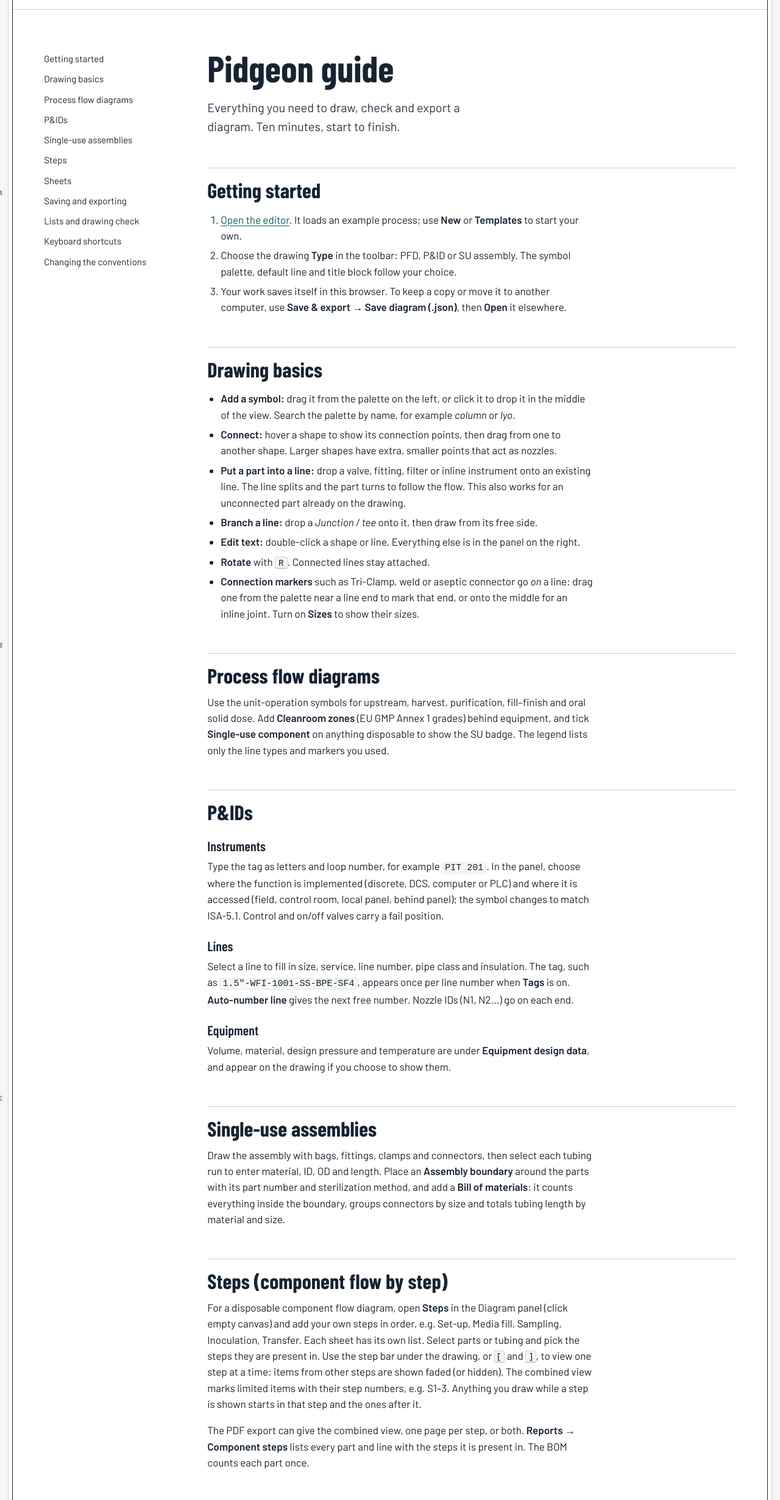
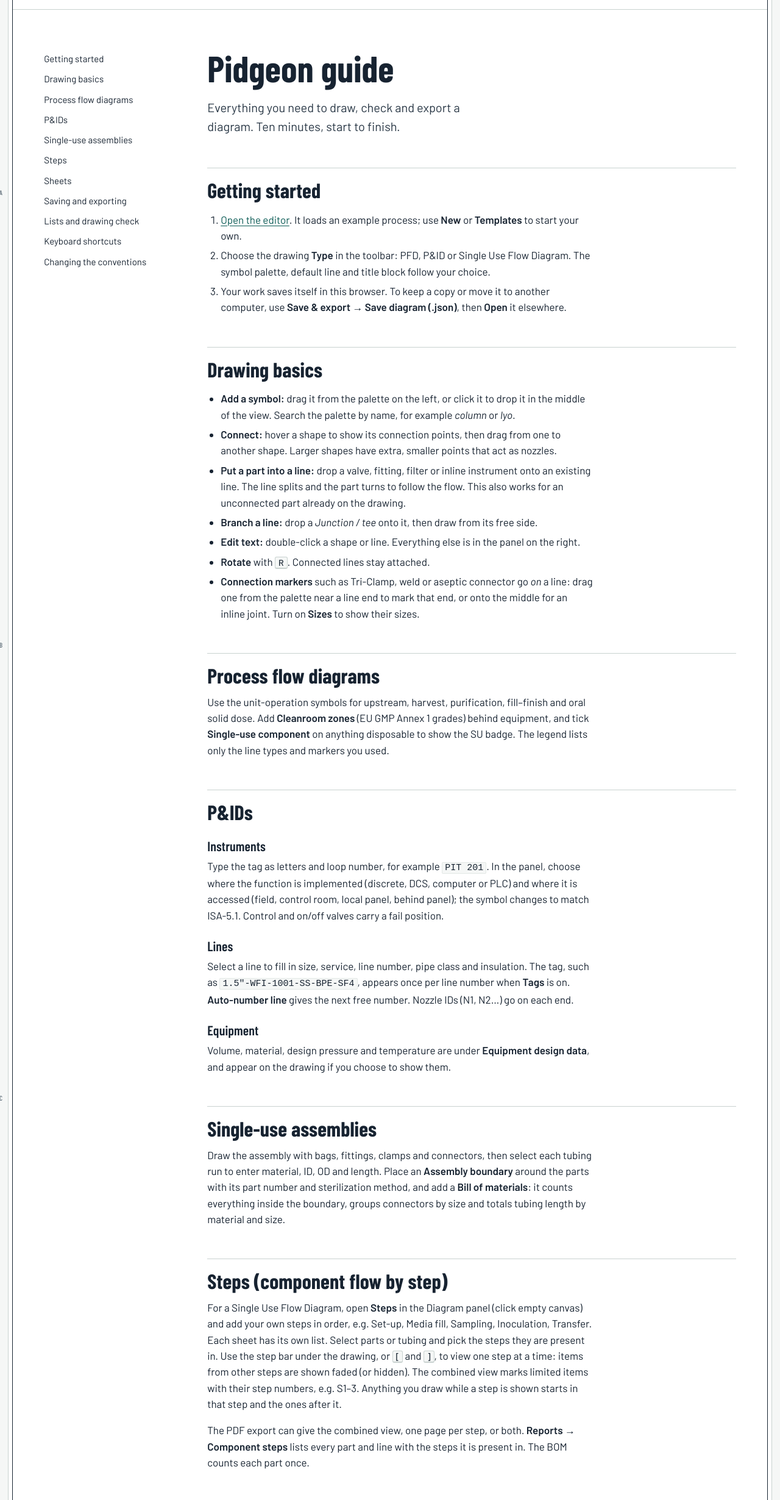
Before and after one commit to MinaryBytes/Pidgeon, a plain HTML site: page guide.html in a window 1280 px wide. Shown: the part 85-2545 px from the top of the page at 61% size. Drawn offline with Linux system fonts and the light colour scheme.

Commit message:
Rename the SU assembly diagram type to Single Use Flow Diagram
Co-Authored-By: Claude Opus 5.5 <noreply@anthropic.com>
Claude-Session: https://claude.ai/code/session_015pBoqoSZ8VmbWPBTi45D8Z

```diff
--- a/guide.html
+++ b/guide.html
@@ -45,7 +45,7 @@
 <h2 id="start">Getting started</h2>
 <ol>
   <li><a href="app/">Open the editor</a>. It loads an example process; use <b>New</b> or <b>Templates</b> to start your own.</li>
-  <li>Choose the drawing <b>Type</b> in the toolbar: PFD, P&amp;ID or SU assembly. The symbol palette, default line and title block follow your choice.</li>
+  <li>Choose the drawing <b>Type</b> in the toolbar: PFD, P&amp;ID or Single Use Flow Diagram. The symbol palette, default line and title block follow your choice.</li>
   <li>Your work saves itself in this browser. To keep a copy or move it to another computer, use <b>Save &amp; export → Save diagram (.json)</b>, then <b>Open</b> it elsewhere.</li>
 </ol>
 
@@ -75,7 +75,7 @@
 <p>Draw the assembly with bags, fittings, clamps and connectors, then select each tubing run to enter material, ID, OD and length. Place an <b>Assembly boundary</b> around the parts with its part number and sterilization method, and add a <b>Bill of materials</b>: it counts everything inside the boundary, groups connectors by size and totals tubing length by material and size.</p>
 
 <h2 id="steps">Steps (component flow by step)</h2>
-<p>For a disposable component flow diagram, open <b>Steps</b> in the Diagram panel (click empty canvas) and add your own steps in order, e.g. Set-up, Media fill, Sampling, Inoculation, Transfer. Each sheet has its own list. Select parts or tubing and pick the steps they are present in. Use the step bar under the drawing, or <kbd>[</kbd> and <kbd>]</kbd>, to view one step at a time: items from other steps are shown faded (or hidden). The combined view marks limited items with their step numbers, e.g. S1–3. Anything you draw while a step is shown starts in that step and the ones after it.</p>
+<p>For a Single Use Flow Diagram, open <b>Steps</b> in the Diagram panel (click empty canvas) and add your own steps in order, e.g. Set-up, Media fill, Sampling, Inoculation, Transfer. Each sheet has its own list. Select parts or tubing and pick the steps they are present in. Use the step bar under the drawing, or <kbd>[</kbd> and <kbd>]</kbd>, to view one step at a time: items from other steps are shown faded (or hidden). The combined view marks limited items with their step numbers, e.g. S1–3. Anything you draw while a step is shown starts in that step and the ones after it.</p>
 <p>The PDF export can give the combined view, one page per step, or both. <b>Reports → Component steps</b> lists every part and line with the steps it is present in. The BOM counts each part once.</p>
 
 <h2 id="sheets">Sheets</h2>
```
Also changed, not shown: app/index.html (+3 -3 lines), assets/app-pid.webp, assets/drawing-mab.svg, assets/drawing-pid.svg, assets/drawing-su.svg.
